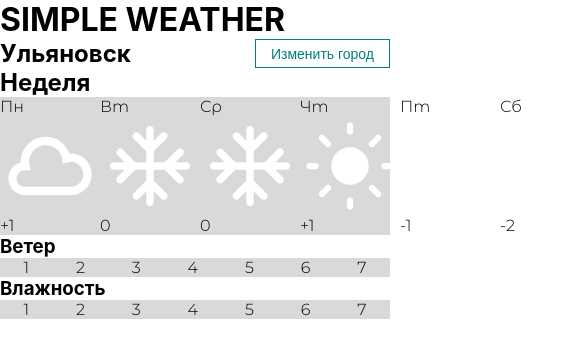
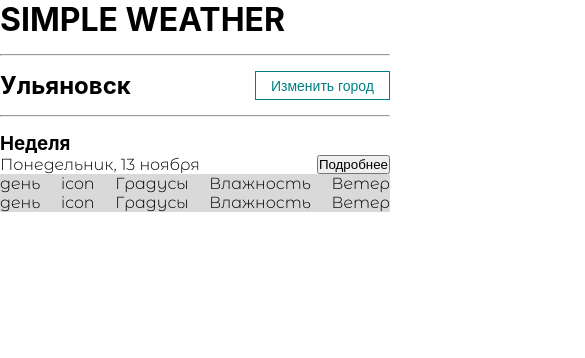
Before and after one commit to HerbalTea312/weather_study_app, a React (Create React App) app: page / in a window 390 px wide. Shown: the top 358 px of the page, 585 px wide, since content can reach past the window. Built offline with nearby package versions, Linux system fonts and the light colour scheme; the HTML template or start-up script is replaced by a standard one.

Commit message:
add mobile item

```diff
--- a/src/App.js
+++ b/src/App.js
@@ -1,8 +1,9 @@
-import OneRowTable from './components/OneRowTable'
+// import OneRowTable from './components/OneRowTable'
+// import ThreeRowTable from './components/ThreeRowTable';
+import Item from './components/Mobile/Item/Item';
 import City from './components/City';
 import React from 'react';
 import './styles/App.css'
-import ThreeRowTable from './components/ThreeRowTable';
 
 const data =
   [{
@@ -116,12 +117,31 @@ function App() {
     <div className="App">
       <header>
         <h1>SIMPLE WEATHER</h1>
+        <hr style={{ margin: '15px 0' }} />
       </header>
       <City />
+      <hr style={{ margin: '15px 0' }} />
+
+      {/*
+      // Для десктопа
       <ThreeRowTable data={data} />
-      <OneRowTable data={wind} title = 'Ветер'/>
-      <OneRowTable data={water} title = 'Влажность'/>
-    </div>
+      <OneRowTable data={wind} title='Ветер' />
+      <OneRowTable data={water} title='Влажность' /> */}
+
+      <div>
+        <h3>Неделя</h3>
+        <div>
+          <div className='flex direction_row space_between'>
+            <p>Понедельник, 13 ноября</p>
+            <button>Подробнее</button>
+          </div>
+          <div>
+            <Item />
+            <Item />
+          </div>
+        </div>
+      </div>
+    </div >
   );
 }
 
--- /dev/null
+++ b/src/components/Mobile/Item/Item.jsx
@@ -0,0 +1,16 @@
+import React from 'react';
+import classes from './Item.module.css';
+
+const Item = function () {
+    return (
+        <div className={classes.mobileItem} >
+            <p>день</p>
+            <p>icon</p>
+            <p>Градусы</p>
+            <p>Влажность</p>
+            <p>Ветер</p>
+        </div>
+    );
+}
+
+export default Item;
--- /dev/null
+++ b/src/components/Mobile/Item/Item.module.css
@@ -0,0 +1,6 @@
+.mobileItem {
+    display: flex;
+    justify-content: space-between;
+    flex-direction: row;
+    background: #d9d9d9;
+}
```
